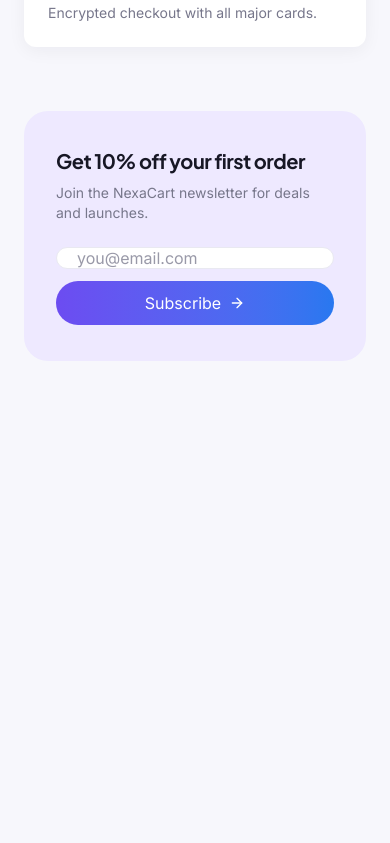
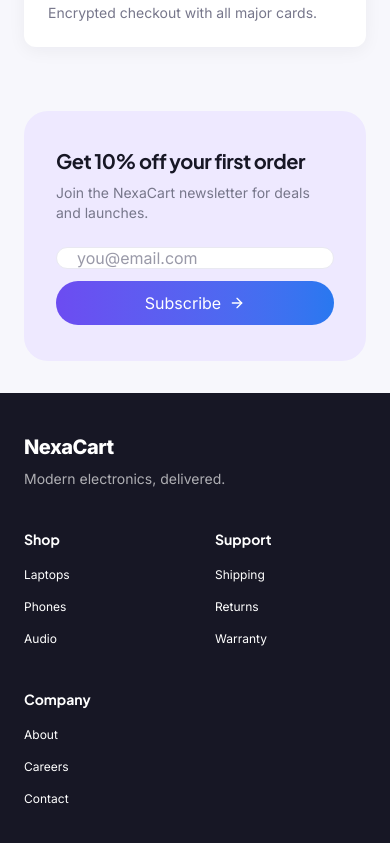
Before and after one commit to aminekhalfaoui343/nexacart, a Next.js app: page / in a window 390 px wide. Shown: the part 4808-5651 px from the top of the page. Before the commit the page ends 5201 px from the top, so only its background shows below. Built offline with nearby package versions, Linux system fonts and the light colour scheme.

Commit message:
feat(frontend): add responsive footer

```diff
--- a/src/app/layout.tsx
+++ b/src/app/layout.tsx
@@ -4,6 +4,7 @@ import { Inter, Plus_Jakarta_Sans } from "next/font/google";
 import ScrollAwareHeader from "@/components/layout/ScrollAwareHeader";
 
 import "./globals.css";
+import Footer from "@/components/layout/Footer";
 
 const inter = Inter({
   variable: "--font-inter",
@@ -36,8 +37,8 @@ export default function RootLayout({
     >
       <body className="flex min-h-screen flex-col">
         <ScrollAwareHeader />
-
         <main className="flex-1">{children}</main>
+        <Footer />
       </body>
     </html>
   );
--- /dev/null
+++ b/src/components/layout/Footer.tsx
@@ -0,0 +1,73 @@
+
+import Link from "next/link";
+
+const footerGroups = [
+  {
+    title: "Shop",
+    links: [
+      { label: "Laptops", href: "/shop?category=laptops" },
+      { label: "Phones", href: "/shop?category=smartphones" },
+      { label: "Audio", href: "/shop?category=audio" },
+    ],
+  },
+  {
+    title: "Support",
+    links: [
+      { label: "Shipping", href: "/shipping" },
+      { label: "Returns", href: "/returns" },
+      { label: "Warranty", href: "/warranty" },
+    ],
+  },
+  {
+    title: "Company",
+    links: [
+      { label: "About", href: "/about" },
+      { label: "Careers", href: "/careers" },
+      { label: "Contact", href: "/contact" },
+    ],
+  },
+];
+
+export default function Footer() {
+  return (
+    <footer className="w-full bg-[#171725] text-white">
+      <div className="mx-auto grid max-w-[1440px] grid-cols-2 gap-10 px-6 py-10 sm:grid-cols-4 sm:gap-8">
+        {/* Brand */}
+        <div className="col-span-2 sm:col-span-1">
+          <Link
+            href="/"
+            className="text-xl font-extrabold tracking-tight"
+          >
+            NexaCart
+          </Link>
+
+          <p className="mt-2 text-sm text-white/65">
+            Modern electronics, delivered.
+          </p>
+        </div>
+
+        {/* Navigation Groups */}
+        {footerGroups.map((group) => (
+          <div key={group.title}>
+            <h3 className="mb-3 text-sm font-bold text-white">
+              {group.title}
+            </h3>
+
+            <ul className="space-y-2">
+              {group.links.map((link) => (
+                <li key={link.label}>
+                  <Link
+                    href={link.href}
+                    className="text-xs text-white/65 transition-colors hover:text-white"
+                  >
+                    {link.label}
+                  </Link>
+                </li>
+              ))}
+            </ul>
+          </div>
+        ))}
+      </div>
+    </footer>
+  );
+}
```
